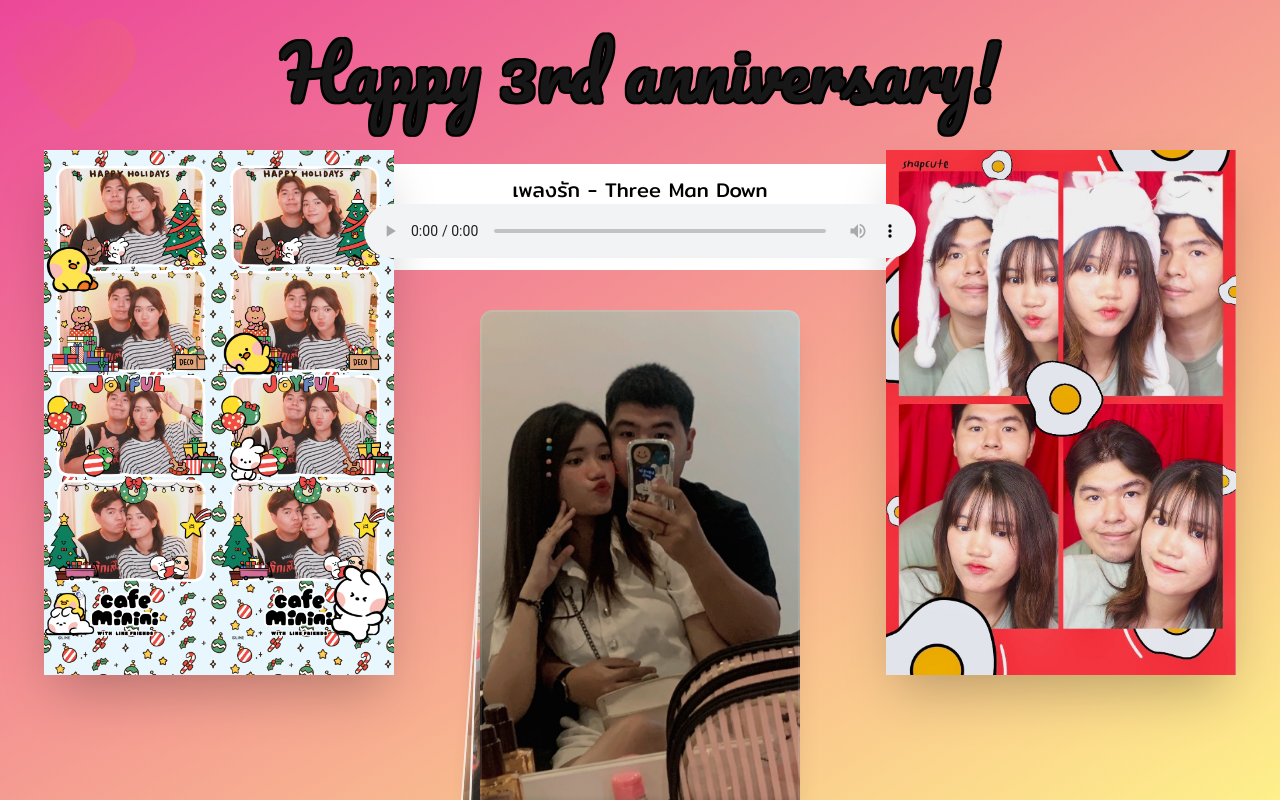
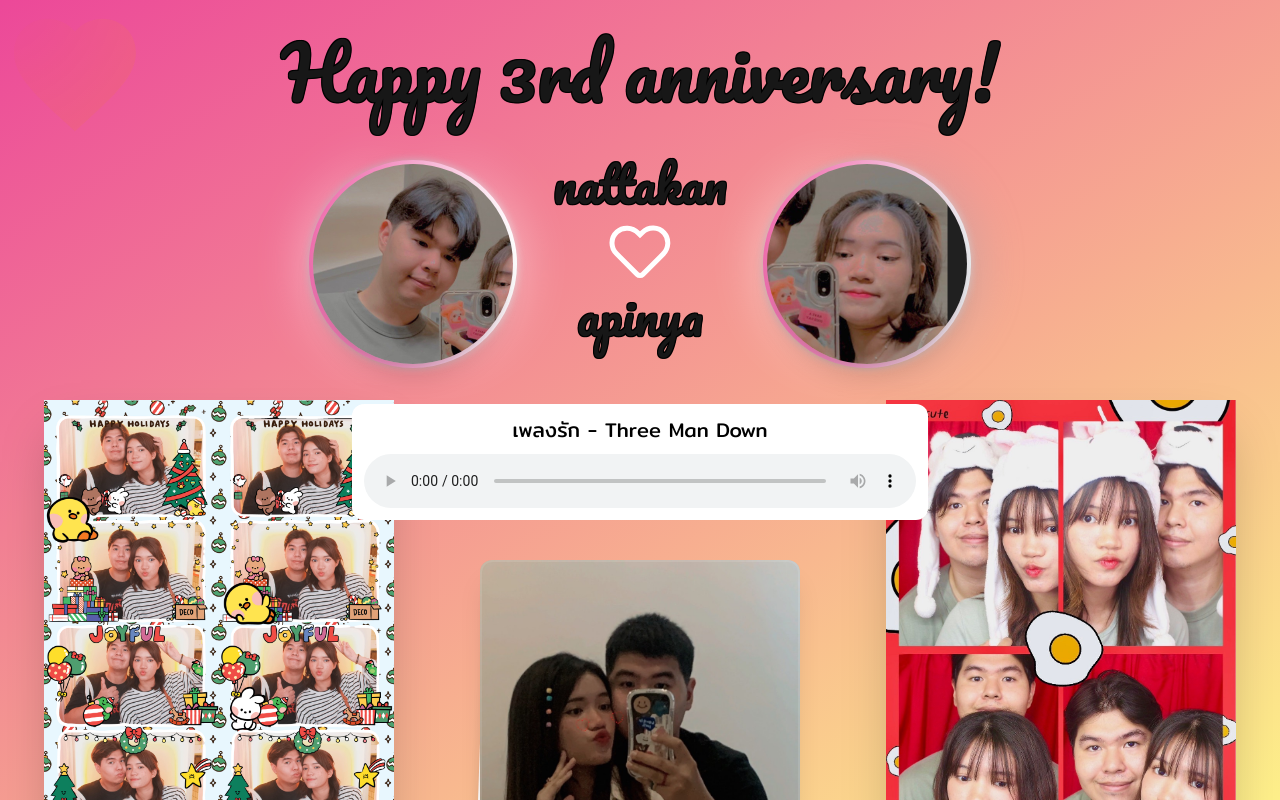
Before and after one commit to modelwall/3rdAnniversary.github.io, a Next.js app: page /3rdAnniversary.github.io/ in a window 1280 px wide. Both pictures are taken after a click on the button "ยืนยัน". Shown: the top 800 px of the page. Built offline with nearby package versions, Linux system fonts and the light colour scheme.

Commit message:
add border image

```diff
--- a/src/app/globals.css
+++ b/src/app/globals.css
@@ -32,6 +32,34 @@ body {
   20%, 40%, 60%, 80% { transform: translateX(5px); }
 }
 
+@keyframes like_effect {
+  0% {
+    transform: scale(0);
+  }
+
+  50% {
+    transform: scale(1.2);
+  }
+
+  100% {
+    transform: scale(1);
+  }
+}
+
+@keyframes dislike_effect {
+  0% {
+    transform: scale(0);
+  }
+
+  50% {
+    transform: scale(1.2);
+  }
+
+  100% {
+    transform: scale(1);
+  }
+}
+
 @keyframes float {
   0%, 100% {
     transform: translateY(0) rotate(0deg);
@@ -47,6 +75,18 @@ body {
   }
 }
 
+@layer utilities {
+  .animate-gradient-x {
+    background-size: 200% 100%;
+    animation: gradient-x 5s ease infinite;
+  }
+
+  .animate-gradient-xy {
+    background-size: 400% 400%;
+    animation: gradient-xy 10s ease infinite;
+  }
+}
+
 .shake {
   animation: shake 0.5s cubic-bezier(.36,.07,.19,.97) both;
 }
@@ -54,3 +94,42 @@ body {
 .animate-float {
   animation: float 2s ease-in-out infinite;
 }
+
+.container input {
+  position: absolute;
+  opacity: 0;
+  cursor: pointer;
+  height: 0;
+  width: 0;
+}
+
+.container {
+  display: block;
+  position: relative;
+  cursor: pointer;
+  font-size: 20px;
+  user-select: none;
+  transition: 100ms;
+}
+
+.checkmark {
+  top: 0;
+  left: 0;
+  height: 2em;
+  width: 2em;
+  transition: 100ms;
+  animation: dislike_effect 400ms ease;
+}
+
+.container input:checked ~ .checkmark path {
+  fill: #FF5353;
+  stroke-width: 0;
+}
+
+.container input:checked ~ .checkmark {
+  animation: like_effect 400ms ease;
+}
+
+.container:hover {
+  transform: scale(1.1);
+}
--- a/src/app/layout.js
+++ b/src/app/layout.js
@@ -38,7 +38,7 @@ const mitrMedium = localFont({
 });
 
 export const metadata = {
-  title: "3Y Anv.",
+  title: "3rd Anniversary",
   description: "Generated by create next app",
 };
 
--- a/src/app/page.js
+++ b/src/app/page.js
@@ -1,52 +1,62 @@
 "use client";
 import React, { useState, useEffect, useRef } from "react";
-import Image from 'next/image';
+import Image from "next/image";
 import InteractiveBackground from "@/components/interactiveBG";
 import CardStack from "@/components/cardStack";
 import ImagesBackground from "@/components/ImagesBG";
 import TextRevealCard from "@/components/textCard";
-import AudioPlayer from 'react-h5-audio-player';
-import 'react-h5-audio-player/lib/styles.css';
+import HeartCheckbox from "@/components/heartbox";
+import AudioPlayer from "react-h5-audio-player";
+import "react-h5-audio-player/lib/styles.css";
 import Carousel from "react-multi-carousel";
 import "react-multi-carousel/lib/styles.css";
 
-const basePath = process.env.NEXT_PUBLIC_BASE_PATH || '';
-
 export default function Home() {
-  const [selectedDate, setSelectedDate] = useState('');
-  const [selectedMonth, setSelectedMonth] = useState('');
-  const [selectedYear, setSelectedYear] = useState('');
+  const basePath = process.env.NEXT_PUBLIC_BASE_PATH || "";
+  const [selectedDate, setSelectedDate] = useState("");
+  const [selectedMonth, setSelectedMonth] = useState("");
+  const [selectedYear, setSelectedYear] = useState("");
   const [isHovered, setIsHovered] = useState(false);
   const [isCorrect, setIsCorrect] = useState(true);
   const [showForm, setShowForm] = useState(true);
-  const [formOpacity, setFormOpacity] = useState('opacity-100');
+  const [formOpacity, setFormOpacity] = useState("opacity-100");
   const [showCelebration, setShowCelebration] = useState(false);
-  const [celebrationOpacity, setCelebrationOpacity] = useState('opacity-0');
+  const [celebrationOpacity, setCelebrationOpacity] = useState("opacity-0");
   const [shake, setShake] = useState(false);
 
   // Generate arrays for dates and months
   const dates = Array.from({ length: 31 }, (_, i) => i + 1);
   const months = [
-    'January', 'February', 'March', 'April', 'May', 'June',
-    'July', 'August', 'September', 'October', 'November', 'December'
+    "January",
+    "February",
+    "March",
+    "April",
+    "May",
+    "June",
+    "July",
+    "August",
+    "September",
+    "October",
+    "November",
+    "December",
   ];
 
   const responsive = {
     desktop: {
       breakpoint: { max: 3000, min: 1024 },
       items: 2,
-      slidesToSlide: 2
+      slidesToSlide: 2,
     },
     tablet: {
       breakpoint: { max: 1024, min: 464 },
       items: 2,
-      slidesToSlide: 2
+      slidesToSlide: 2,
     },
     mobile: {
       breakpoint: { max: 464, min: 0 },
       items: 1,
-      slidesToSlide: 1
-    }
+      slidesToSlide: 1,
+    },
   };
 
   // Generate year options
@@ -54,16 +64,16 @@ export default function Home() {
   const years = Array.from({ length: 15 }, (_, i) => currentYear - i);
 
   const handleSubmit = () => {
-    const isDateCorrect = selectedDate === '23';
-    const isMonthCorrect = selectedMonth === '11';
-    const isYearCorrect = selectedYear === '2021';
+    const isDateCorrect = selectedDate === "23";
+    const isMonthCorrect = selectedMonth === "11";
+    const isYearCorrect = selectedYear === "2021";
 
-    setFormOpacity('opacity-0');
+    setFormOpacity("opacity-0");
     setTimeout(() => {
       setShowForm(false);
       setShowCelebration(true);
       setTimeout(() => {
-        setCelebrationOpacity('opacity-100');
+        setCelebrationOpacity("opacity-100");
       }, 100);
     }, 500);
   };
@@ -72,36 +82,60 @@ export default function Home() {
     <>
       <style jsx global>{`
         @keyframes shake {
-          0%, 100% { transform: translateX(0); }
-          10%, 30%, 50%, 70%, 90% { transform: translateX(-5px); }
-          20%, 40%, 60%, 80% { transform: translateX(5px); }
+          0%,
+          100% {
+            transform: translateX(0);
+          }
+          10%,
+          30%,
+          50%,
+          70%,
+          90% {
+            transform: translateX(-5px);
+          }
+          20%,
+          40%,
+          60%,
+          80% {
+            transform: translateX(5px);
+          }
         }
         .shake {
-          animation: shake 0.5s cubic-bezier(.36,.07,.19,.97) both;
+          animation: shake 0.5s cubic-bezier(0.36, 0.07, 0.19, 0.97) both;
         }
       `}</style>
 
-
       {showForm && (
         <ImagesBackground>
-          <div className={`backdrop-blur-xl rounded-xl p-6 w-full max-w-md relative z-10 bg-white flex justify-center transition-opacity duration-500 ease-in-out ${formOpacity}`}>
+          <div className="relative">
+            {/* Animated gradient backgrounds */}
+            <div className="absolute -inset-0.5 bg-gradient-to-r from-pink-500 via-purple-500 to-pink-500 rounded-xl opacity-75 group-hover:opacity-100 transition duration-1000 group-hover:duration-200 animate-gradient-xy blur-sm"></div>
 
+            {/* Main sharp gradient border */}
+            <div className="absolute -inset-0.5 bg-gradient-to-r from-pink-500 via-purple-500 to-pink-500 rounded-xl group-hover:opacity-90 animate-gradient-x"></div>
 
+            {/* Glowing spots */}
+            <div className="absolute -inset-1 rounded-xl opacity-50 group-hover:opacity-70 blur-xl bg-gradient-to-r from-pink-500 via-transparent to-purple-500 animate-pulse"></div>
+            {/* Main content container */}
+            <div
+              className={`backdrop-blur-xl rounded-xl lg:py-14 lg:px-24 px-5 py-6 w-full max-w-2xl relative z-10 bg-white flex justify-center transition-opacity duration-500 ease-in-out ${formOpacity}`}
+            >
               <div className="space-y-4">
-
-              <span className="text-2xl lg:text-3xl md:text-2xl text-pink-700 text-center font-[family-name:var(--font-mitr-reg)]">
+                <span className="text-2xl lg:text-3xl md:text-2xl bg-gradient-to-r from-pink-500 to-purple-500 text-transparent bg-clip-text text-center font-[family-name:var(--font-mitr-reg)]">
                   กรอกวันที่เริ่มคบให้ถูกก่อน!
                 </span>
                 <div className="flex flex-row justify-center">
                   <select
                     className={`p-2 me-2 w-15 border rounded-lg text-black bg-white hover:border-yellow-300
-                    ${!isCorrect && selectedDate !== '23' ? 'border-red-500' : ''}
-                    ${shake && selectedDate !== '23' ? 'shake' : ''}`}
+            ${!isCorrect && selectedDate !== "23" ? "border-red-500" : ""}
+            ${shake && selectedDate !== "23" ? "shake" : ""}`}
                     value={selectedDate}
                     onChange={(e) => setSelectedDate(e.target.value)}
                   >
-                  <option value="" disabled>Day</option>
-                  {dates.map(date => (
+                    <option value="" disabled>
+                      Day
+                    </option>
+                    {dates.map((date) => (
                       <option key={date} value={date}>
                         {date}
                       </option>
@@ -110,12 +144,14 @@ export default function Home() {
 
                   <select
                     className={`p-2 me-2 border rounded-lg text-black bg-white hover:border-yellow-300
-                    ${!isCorrect && selectedMonth !== '11' ? 'border-red-500' : ''}
-                    ${shake && selectedMonth !== '11' ? 'shake' : ''}`}
+            ${!isCorrect && selectedMonth !== "11" ? "border-red-500" : ""}
+            ${shake && selectedMonth !== "11" ? "shake" : ""}`}
                     value={selectedMonth}
                     onChange={(e) => setSelectedMonth(e.target.value)}
                   >
-                  <option value="" disabled>Month</option>
+                    <option value="" disabled>
+                      Month
+                    </option>
                     {months.map((month, index) => (
                       <option key={month} value={(index + 1).toString()}>
                         {month}
@@ -125,13 +161,15 @@ export default function Home() {
 
                   <select
                     className={`p-2 border rounded-lg text-black bg-white hover:border-yellow-300
-                    ${!isCorrect && selectedYear !== '2021' ? 'border-red-500' : ''}
-                    ${shake && selectedYear !== '2021' ? 'shake' : ''}`}
+            ${!isCorrect && selectedYear !== "2021" ? "border-red-500" : ""}
+            ${shake && selectedYear !== "2021" ? "shake" : ""}`}
                     value={selectedYear}
                     onChange={(e) => setSelectedYear(e.target.value)}
                   >
-                  <option value="" disabled>Year</option>
-                  {years.map(year => (
+                    <option value="" disabled>
+                      Year
+                    </option>
+                    {years.map((year) => (
                       <option key={year} value={year.toString()}>
                         {year}
                       </option>
@@ -140,8 +178,12 @@ export default function Home() {
                 </div>
                 <button
                   className={`w-full py-3 text-xl rounded-xl font-semibold text-white transition-all duration-300 relative overflow-hidden
-                  font-[family-name:var(--font-itim)]
-                  ${isHovered ? 'bg-gradient-to-r from-pink-500 to-yellow-200' : 'bg-gray-700'}`}
+          font-[family-name:var(--font-mitr-reg)]
+          ${
+            isHovered
+              ? "bg-gradient-to-r from-pink-500 to-purple-500"
+              : "bg-gray-700"
+          }`}
                   onMouseEnter={() => setIsHovered(true)}
                   onMouseLeave={() => setIsHovered(false)}
                   onClick={handleSubmit}
@@ -150,26 +192,97 @@ export default function Home() {
                 </button>
               </div>
             </div>
+          </div>
         </ImagesBackground>
       )}
 
       {showCelebration && (
         <InteractiveBackground>
-            <div className={`container-fluid pt-5 flex justify-center transition-opacity duration-500 ease-in-out ${celebrationOpacity}`}>
-              <span className="lg:text-7xl md:text-6xl text-5xl text-outline-black text-center font-[family-name:var(--font-pacifico)]">
+          <div
+            className={`container-fluid pt-5 flex justify-center transition-opacity duration-500 ease-in-out ${celebrationOpacity}`}
+          >
+            <span className="lg:text-7xl md:text-6xl text-3xl text-outline-black text-center font-[family-name:var(--font-pacifico)]">
               Happy 3rd anniversary!
             </span>
           </div>
-            <div className="bg-white hover:bg-yellow-200 text-black lg:mt-14 mt-8 rounded-xl container max-w-xl mx-auto w-full sm:w-3/4 md:w-2/3 lg:w-1/2 p-3 font-[family-name:var(--font-mitr-reg)]">
-              <p className="text-center text-sm md:text-xl">เพลงรัก - Three Man Down</p>
-              <audio controls loop autoPlay className="w-full">
-                <source src={`${basePath}/images/เพลงรัก - Three Man Down.mp3`} type="audio/mpeg" />
+          <div className="grid-rows-1 grid grid-cols-3 lg:mt-12 mt-5">
+            {/* First Image */}
+            <div className="justify-self-end">
+              <div className="relative group">
+                {/* Animated gradient backgrounds */}
+                <div className="absolute -inset-1 bg-gradient-to-r from-white via-gray-400 to-white rounded-full opacity-75 group-hover:opacity-100 transition duration-1000 group-hover:duration-200 animate-gradient-xy blur-sm"></div>
+
+                {/* Main sharp gradient border */}
+                <div className="absolute -inset-1 bg-gradient-to-r from-white via-pink-500 to-white rounded-full group-hover:opacity-90 animate-gradient-x"></div>
+
+                {/* Glowing spots */}
+                <div className="absolute -inset-2 rounded-full opacity-50 group-hover:opacity-70 blur-xl bg-gradient-to-r from-white via-transparent to-white animate-pulse"></div>
+
+                <Image
+                  src={`${basePath}/images/face1.png`}
+                  alt="test4"
+                  width={150}
+                  height={150}
+                  className="relative shadow-xl w-[100px] h-[100px] lg:w-[200px] lg:h-[200px] mt-2 object-cover rounded-full z-10"
+                />
+              </div>
+            </div>
+
+            <div className="lg:mt-1 lg:mx-10 mx-2">
+              <p className="text-center font-[family-name:var(--font-pacifico)] text-outline-black lg:text-5xl text-2xl">
+                {"nattakan"}
+              </p>
+              <div className="flex justify-center lg:pt-3 lg:pb-2">
+                <HeartCheckbox/>
+              </div>
+              <p className="text-center font-[family-name:var(--font-pacifico)] text-outline-black lg:text-5xl text-2xl">
+                {"apinya"}
+              </p>
+            </div>
+
+            {/* Second Image */}
+            <div className="justify-self-start">
+              <div className="relative group">
+                {/* Animated gradient backgrounds */}
+                <div className="absolute -inset-1 bg-gradient-to-r from-white via-gray-400 to-white rounded-full opacity-75 group-hover:opacity-100 transition duration-1000 group-hover:duration-200 animate-gradient-xy blur-sm"></div>
+
+                {/* Main sharp gradient border */}
+                <div className="absolute -inset-1 bg-gradient-to-r from-white via-pink-500 to-white rounded-full group-hover:opacity-90 animate-gradient-x"></div>
+
+                {/* Glowing spots */}
+                <div className="absolute -inset-2 rounded-full opacity-50 group-hover:opacity-70 blur-xl bg-gradient-to-r from-white via-transparent to-gray-400 animate-pulse"></div>
+
+                <Image
+                  src={`${basePath}/images/face2.png`}
+                  alt="test4"
+                  width={150}
+                  height={150}
+                  className="relative shadow-xl w-[100px] h-[100px] lg:w-[200px] lg:h-[200px] mt-2 object-cover rounded-full z-10"
+                />
+              </div>
+            </div>
+          </div>
+          <div className="bg-white hover:bg-yellow-200 text-black lg:mt-10 mt-6 rounded-xl container max-w-xl mx-auto w-full sm:w-3/4 md:w-2/3 lg:w-1/2 p-3 font-[family-name:var(--font-mitr-reg)]">
+            <p className="text-center text-sm md:text-xl mb-1 lg:mb-0">
+              เพลงรัก - Three Man Down
+            </p>
+            <audio controls loop className="lg:w-full w-72 mx-auto h-8 lg:h-16">
+              <source
+                src={`${basePath}/images/เพลงรัก - Three Man Down.mp3`}
+                type="audio/mpeg"
+              />
               Your browser does not support the audio element.
             </audio>
           </div>
           <div className="lg:mt-10 mt-6 w-full justify-items-center grid-rows-1 grid grid-cols-3 gap-4">
             <div className="lg:-mt-40 lg:ms-0 ms-5 mt-10">
-                <Image src={`${basePath}/images/4.png`}  alt="test1" width={350} height={300} className="shadow-2xl"/>
+              <Image
+                src={`${basePath}/images/4.png`}
+                alt="test1"
+                width={350}
+                height={300}
+                className="shadow-2xl"
+              />
             </div>
             <div className="">
               {/* <Image src="/images/2.jpeg" alt="test2" width={500} height={100} className="shadow-2xl"/>
@@ -177,7 +290,13 @@ export default function Home() {
               <CardStack />
             </div>
             <div className="lg:-mt-40 lg:me-0 me-10 mt-10">
-                <Image src={`${basePath}/images/3.jpg`}  alt="test4" width={350} height={300} className="shadow-2xl"/>
+              <Image
+                src={`${basePath}/images/3.jpg`}
+                alt="test4"
+                width={350}
+                height={300}
+                className="shadow-2xl"
+              />
             </div>
             {/* <div></div>
               <div className="w-1/2 mt-10">
@@ -188,29 +307,15 @@ export default function Home() {
               </div> */}
           </div>
           {/* <div className="bg-white w-full h-1 mt-40 mb-10"></div> */}
-            <div className="w-full mt-40 lg:w-2/3 mb-20">
+          <div className="w-full mt-40 lg:w-2/3 mb-10">
             <TextRevealCard
               title="มีอะไรซ่อนอยู่นะ ?"
               description="Lorem ipsum dolor sit amet, consectetur adipiscing elit. Sed do eiusmod tempor incididunt ut labore et dolore magna aliqua. Ut enim ad minim veniam."
               backgroundColor="bg-gray-700 hover:bg-gradient-to-b from-purple-600 to-yellow-300"
             />
-              <div className=" grid-rows-1 grid grid-cols-3 mt-16">
-                <div className="justify-self-end">
-                  <Image src={`${basePath}/images/face1.png`}  alt="test4" width={150} height={150} className="shadow-xl w-[100px] h-[100px] lg:w-[200px] lg:h-[200px] object-cover rounded-full"/>
-                </div>
-                <div className="lg:mt-12">
-                  <p className="text-center font-[family-name:var(--font-pacifico)] text-outline-black lg:text-4xl text-2xl">{"Nattakan"}</p>
-                  <p className="text-center font-[family-name:var(--font-pacifico)] text-outline-black lg:text-3xl text-xl">{"&"}</p>
-                  <p className="text-center font-[family-name:var(--font-pacifico)] text-outline-black lg:text-4xl text-2xl">{"Apinya"}</p>
-                </div>
-                <div className="justify-self-start">
-                  <Image src={`${basePath}/images/face2.png`} alt="test4" width={150} height={150} className="shadow-xl w-[100px] h-[100px] lg:w-[200px] lg:h-[200px] object-cover rounded-full"/>
-                </div>
-              </div>
           </div>
         </InteractiveBackground>
       )}
-
     </>
   );
 }
--- /dev/null
+++ b/src/components/heartbox.jsx
@@ -0,0 +1,40 @@
+import React from 'react';
+
+const HeartCheckbox = ({
+  checked: initialChecked = false,
+  onChange
+}) => {
+  const [checked, setChecked] = React.useState(initialChecked);
+
+  const handleChange = (e) => {
+    setChecked(e.target.checked);
+    if (onChange) {
+      onChange(e);
+    }
+  };
+
+  return (
+    <label className="group relative block cursor-pointer text-xl select-none transition-transform duration-100 hover:scale-110">
+      <input
+        type="checkbox"
+        checked={checked}
+        onChange={handleChange}
+        className="absolute h-0 w-0 opacity-0 cursor-pointer"
+      />
+      {/* Using Tailwind's responsive classes to change size at lg breakpoint */}
+      <div className={`transition-transform duration-100 h-10 w-10 lg:h-16 lg:w-16 ${checked ? 'animate-like' : 'animate-dislike'}`}>
+        <svg viewBox="0 0 256 256" className="w-full h-full">
+          <rect fill="none" height="256" width="256"></rect>
+          <path
+            d="M224.6,51.9a59.5,59.5,0,0,0-43-19.9,60.5,60.5,0,0,0-44,17.6L128,59.1l-7.5-7.4C97.2,28.3,59.2,26.3,35.9,47.4a59.9,59.9,0,0,0-2.3,87l83.1,83.1a15.9,15.9,0,0,0,22.6,0l81-81C243.7,113.2,245.6,75.2,224.6,51.9Z"
+            className={`transition-all duration-200 stroke-2 stroke-white ${
+              checked ? 'fill-[#FF5353] stroke-0' : 'fill-none stroke-[20]'
+            }`}
+          />
+        </svg>
+      </div>
+    </label>
+  );
+};
+
+export default HeartCheckbox;
--- a/tailwind.config.js
+++ b/tailwind.config.js
@@ -8,7 +8,7 @@ module.exports = {
   theme: {
     extend: {
       textShadow: {
-        black: "2px 2px 0 #000, -2px 2px 0 #000, 2px -2px 0 #000, -2px -2px 0 #000",
+        black: "1px 1px 0 #000, -1px 1px 0 #000, 1px -1px 0 #000, -1px -1spx 0 #000",
       },
       colors: {
         background: "var(--background)",
@@ -20,6 +20,44 @@ module.exports = {
         playwriteGBS: "var(--font-playwriteGBS)",
         playwriteGBS: "var(--font-itim)",
       },
+      animation: {
+        'gradient-x': 'gradient-x 3s ease infinite',
+        'gradient-xy': 'gradient-xy 5s ease infinite',
+        like: 'like 400ms ease',
+        dislike: 'dislike 400ms ease',
+      },
+      keyframes: {
+        like: {
+          '0%': { transform: 'scale(0)' },
+          '50%': { transform: 'scale(1.2)' },
+          '100%': { transform: 'scale(1)' },
+        },
+        dislike: {
+          '0%': { transform: 'scale(0)' },
+          '50%': { transform: 'scale(1.2)' },
+          '100%': { transform: 'scale(1)' },
+        },
+        'gradient-x': {
+          '0%, 100%': {
+            'background-size': '200% 100%',
+            'background-position': 'left center'
+          },
+          '50%': {
+            'background-size': '200% 100%',
+            'background-position': 'right center'
+          },
+        },
+        'gradient-xy': {
+          '0%, 100%': {
+            'background-size': '400% 400%',
+            'background-position': 'left center'
+          },
+          '50%': {
+            'background-size': '200% 200%',
+            'background-position': 'right center'
+          },
+        }
+      }
     },
   },
   plugins: [
@@ -27,7 +65,7 @@ module.exports = {
       addUtilities({
         ".text-outline-black": {
           textShadow:
-            "2px 2px 0 #000, -2px 2px 0 #000, 2px -2px 0 #000, -2px -2px 0 #000",
+            "1px 1px 0 #000, -1px 1px 0 #000, 1px -1px 0 #000, -1px -1px 0 #000",
         },
       });
   },],
```
Lines whose indentation alone changed are shown as unchanged.
